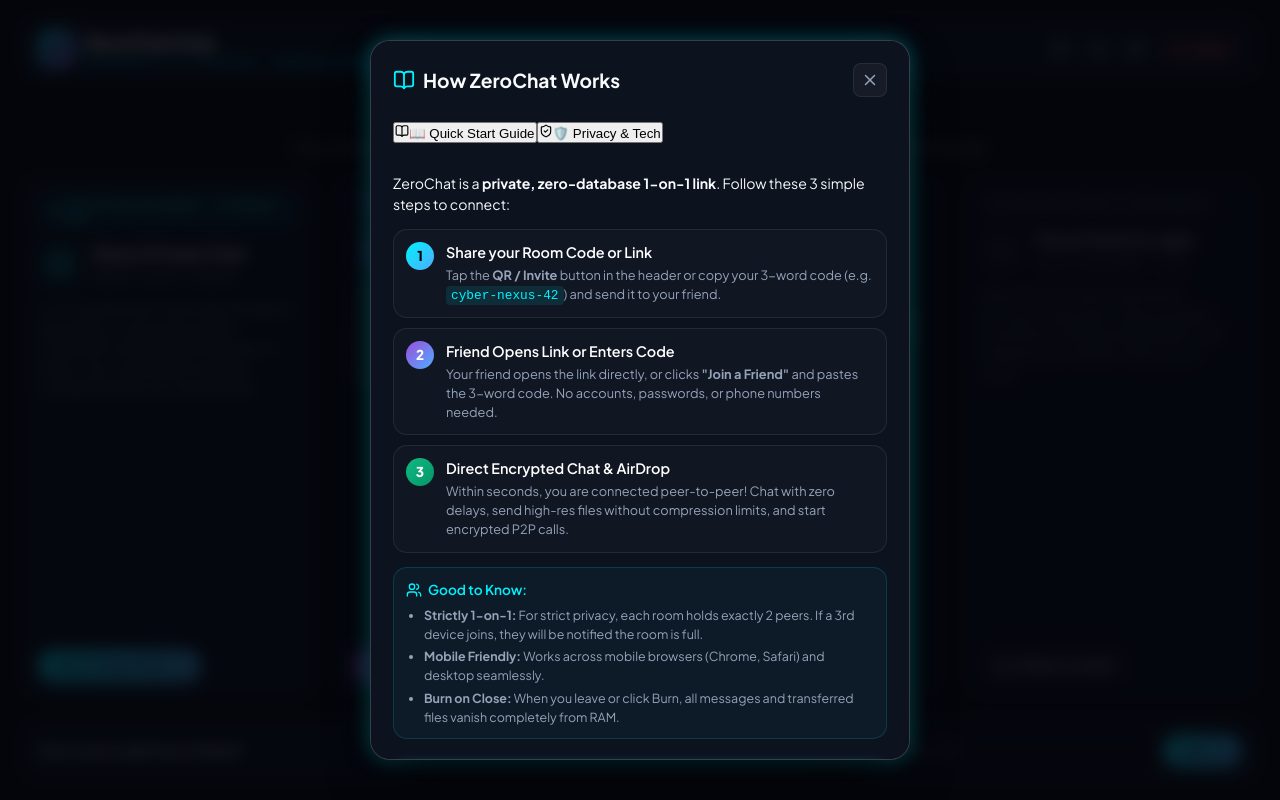
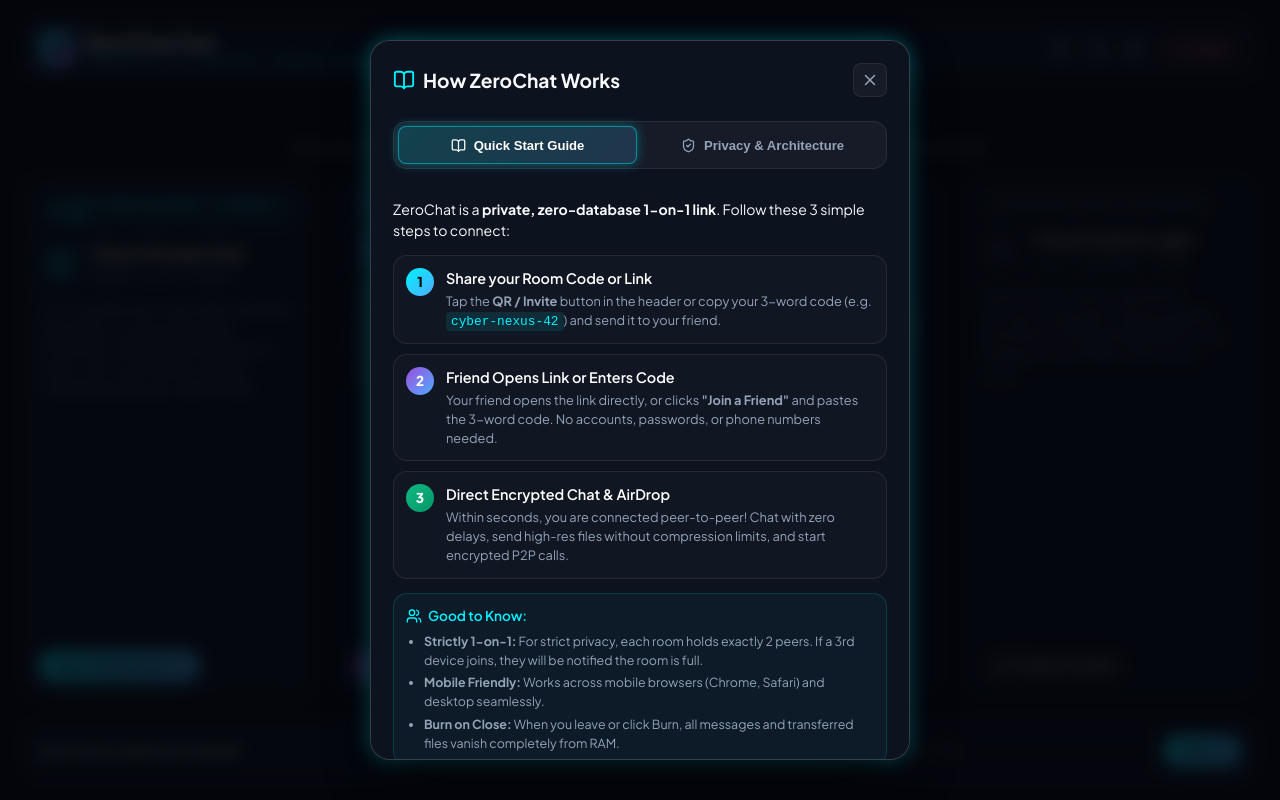
Before and after one commit to Saisanjaychikkala/zerochat, a React (Vite) app: page / in a window 1280 px wide. Both pictures are taken after a click on the button 1098 px from the left and 49 px from the top of the page. Built offline with nearby package versions, Linux system fonts and the light colour scheme; no server answers.

Commit message:
fix(ui): restyle modal tab switcher and remove duplicated icons

```diff
--- a/src/components/InfoModal.jsx
+++ b/src/components/InfoModal.jsx
@@ -27,20 +27,22 @@
         </div>
 
         {/* Tab Switcher */}
-        <div className="room-tabs" style={{ marginBottom: '14px' }}>
+        <div className="modal-tab-switcher" style={{ marginBottom: '14px' }}>
           <button
-            className={`room-tab-btn ${activeTab === 'guide' ? 'active' : ''}`}
+            type="button"
+            className={`modal-tab-btn ${activeTab === 'guide' ? 'active' : ''}`}
             onClick={() => setActiveTab('guide')}
           >
-            <BookOpen size={14} />
-            <span>📖 Quick Start Guide</span>
+            <BookOpen size={15} />
+            <span>Quick Start Guide</span>
           </button>
           <button
-            className={`room-tab-btn ${activeTab === 'security' ? 'active' : ''}`}
+            type="button"
+            className={`modal-tab-btn ${activeTab === 'security' ? 'active' : ''}`}
             onClick={() => setActiveTab('security')}
           >
-            <ShieldCheck size={14} />
-            <span>🛡️ Privacy & Tech</span>
+            <ShieldCheck size={15} />
+            <span>Privacy & Architecture</span>
           </button>
         </div>
 
--- a/src/components/RoomModal.jsx
+++ b/src/components/RoomModal.jsx
@@ -79,27 +79,22 @@
         </div>
 
         {/* Tab Selector */}
-        <div style={{
-          display: 'grid',
-          gridTemplateColumns: '1fr 1fr',
-          background: 'rgba(255,255,255,0.03)',
-          padding: '4px',
-          borderRadius: 'var(--radius-md)',
-          border: '1px solid var(--border-subtle)'
-        }}>
+        <div className="modal-tab-switcher">
           <button
+            type="button"
             onClick={() => setActiveTab('share')}
-            className={`btn ${activeTab === 'share' ? 'btn-primary' : 'btn-secondary'}`}
-            style={{ padding: '7px 12px', fontSize: '0.8rem' }}
+            className={`modal-tab-btn ${activeTab === 'share' ? 'active' : ''}`}
           >
-            📤 Invite Friend (Host)
+            <Radio size={14} />
+            <span>Invite Friend (Host)</span>
           </button>
           <button
+            type="button"
             onClick={() => setActiveTab('join')}
-            className={`btn ${activeTab === 'join' ? 'btn-primary' : 'btn-secondary'}`}
-            style={{ padding: '7px 12px', fontSize: '0.8rem' }}
+            className={`modal-tab-btn ${activeTab === 'join' ? 'active' : ''}`}
           >
-            📥 Join a Friend (Guest)
+            <ArrowRight size={14} />
+            <span>Join a Friend (Guest)</span>
           </button>
         </div>
 
--- a/src/styles/modals.css
+++ b/src/styles/modals.css
@@ -106,3 +106,50 @@
   from { opacity: 0; transform: scale(0.97); }
   to { opacity: 1; transform: scale(1); }
 }
+
+/* Modal Tab Switcher */
+.modal-tab-switcher,
+.room-tabs {
+  display: grid;
+  grid-template-columns: 1fr 1fr;
+  background: rgba(255, 255, 255, 0.04);
+  padding: 4px;
+  border-radius: var(--radius-md);
+  border: 1px solid var(--border-subtle);
+  gap: 6px;
+  width: 100%;
+  box-sizing: border-box;
+}
+
+.modal-tab-btn,
+.room-tab-btn {
+  display: inline-flex;
+  align-items: center;
+  justify-content: center;
+  gap: 8px;
+  padding: 8px 12px;
+  border-radius: var(--radius-sm);
+  font-size: 0.82rem;
+  font-weight: 600;
+  border: 1px solid transparent;
+  background: transparent;
+  color: var(--text-muted);
+  cursor: pointer;
+  transition: all 0.2s ease;
+  min-height: 38px;
+  box-sizing: border-box;
+}
+
+.modal-tab-btn:hover,
+.room-tab-btn:hover {
+  color: #ffffff;
+  background: rgba(255, 255, 255, 0.05);
+}
+
+.modal-tab-btn.active,
+.room-tab-btn.active {
+  background: linear-gradient(135deg, rgba(0, 242, 254, 0.18), rgba(79, 172, 254, 0.18));
+  border-color: rgba(0, 242, 254, 0.45);
+  color: #ffffff;
+  box-shadow: 0 0 12px var(--accent-cyan-glow);
+}
```
